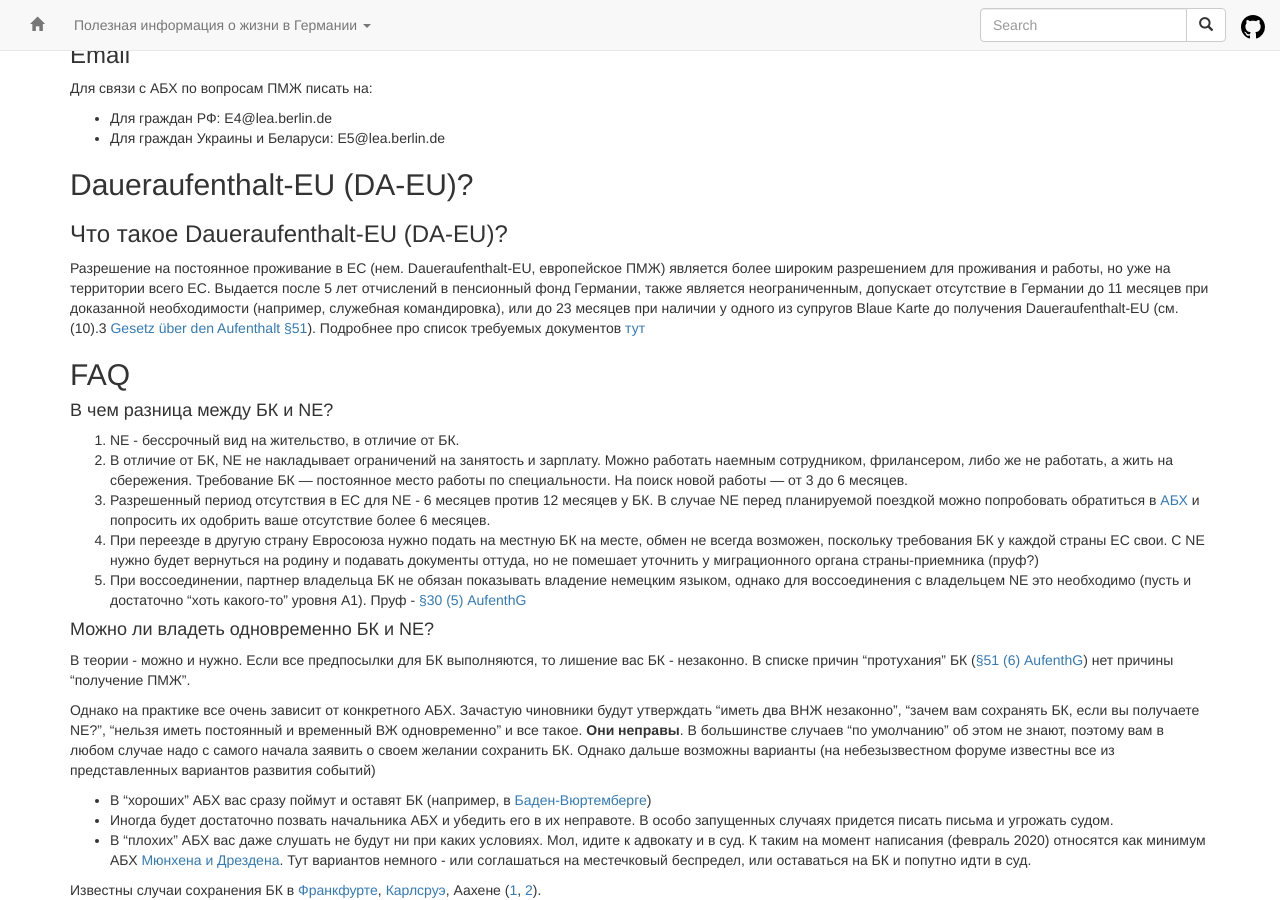
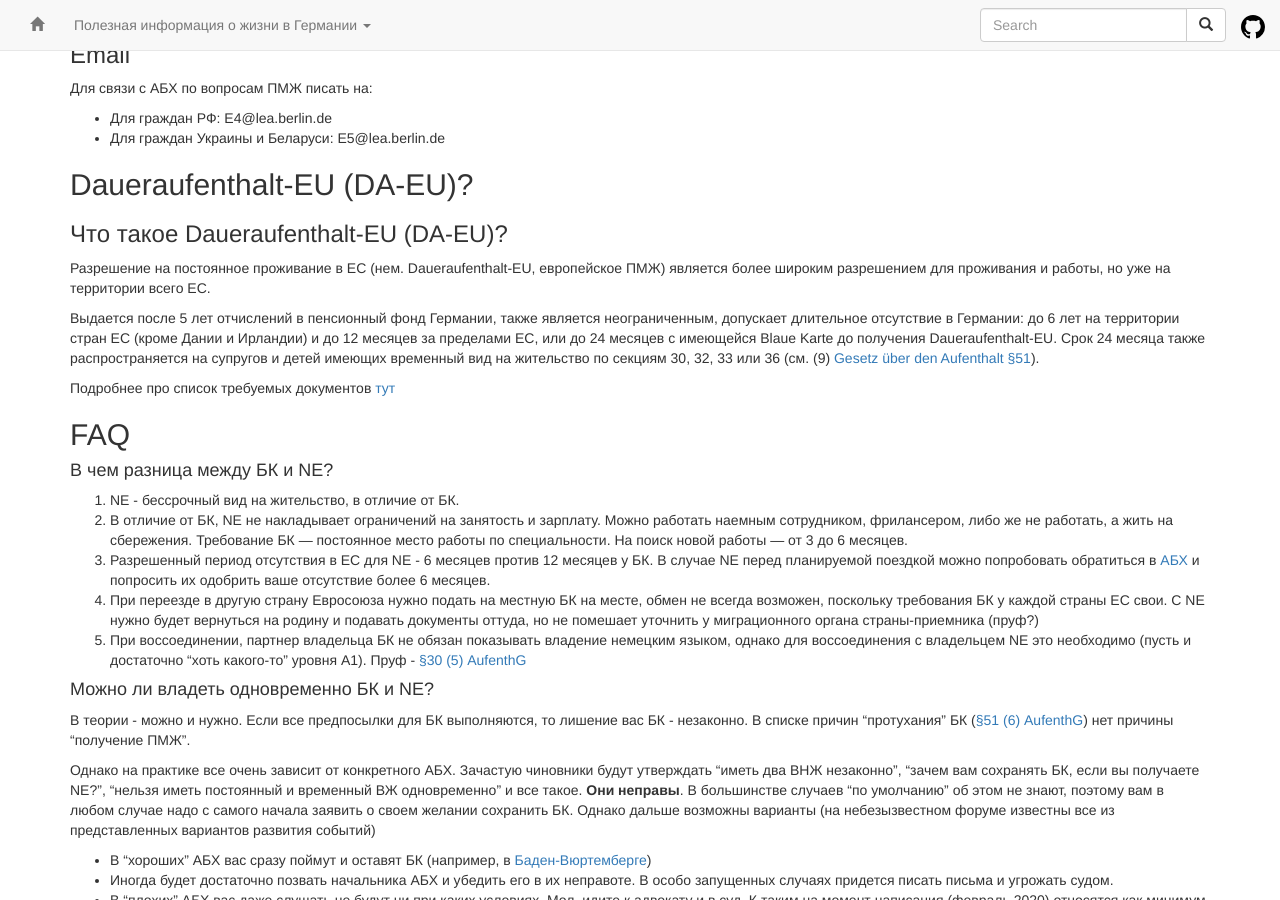
Before and after one commit to ru-de/faq, a Jekyll site: the page built from pages/ПМЖ.md, in a window 1280 px wide and 900 px high, scrolled down 2096 px. Built offline with Jekyll 4.4.1, drawn with Linux system fonts in a browser that asks for light colours; nearby versions of some CDN libraries.

Commit message:
sync github pages

```diff
--- a/pages/ПМЖ.md
+++ b/pages/ПМЖ.md
@@ -86,7 +86,11 @@ Note: Versicherungsverlauf и Wartezeitauskunft (Rentenauskunft) - это раз
 
 ## Daueraufenthalt-EU (DA-EU)?
 ### Что такое Daueraufenthalt-EU (DA-EU)?
-Разрешение на постоянное проживание в ЕС (нем. Daueraufenthalt-EU, европейское ПМЖ) является более широким разрешением для проживания и работы, но уже на территории всего ЕС. Выдается после 5 лет отчислений в пенсионный фонд Германии, также является неограниченным, допускает отсутствие в Германии до 11 месяцев при доказанной необходимости (например, служебная командировка), или до 23 месяцев при наличии у одного из супругов Blaue Karte до получения Daueraufenthalt-EU (см. (10).3 [Gesetz über den Aufenthalt §51](https://www.gesetze-im-internet.de/aufenthg_2004/__51.html)). Подробнее про список требуемых документов [тут](https://service.berlin.de/dienstleistung/324281/pdf/)
+Разрешение на постоянное проживание в ЕС (нем. Daueraufenthalt-EU, европейское ПМЖ) является более широким разрешением для проживания и работы, но уже на территории всего ЕС.
+
+Выдается после 5 лет отчислений в пенсионный фонд Германии, также является неограниченным, допускает длительное отсутствие в Германии: до 6 лет на территории стран ЕС (кроме Дании и Ирландии) и до 12 месяцев за пределами ЕС, или до 24 месяцев с имеющейся Blaue Karte до получения Daueraufenthalt-EU. Срок 24 месяца также распространяется на супругов и детей имеющих временный вид на жительство по секциям 30, 32, 33 или 36 (см. (9) [Gesetz über den Aufenthalt §51](https://www.gesetze-im-internet.de/aufenthg_2004/__51.html)).
+
+Подробнее про список требуемых документов [тут](https://service.berlin.de/dienstleistung/324281/pdf/)
 
 ## FAQ
 
```
